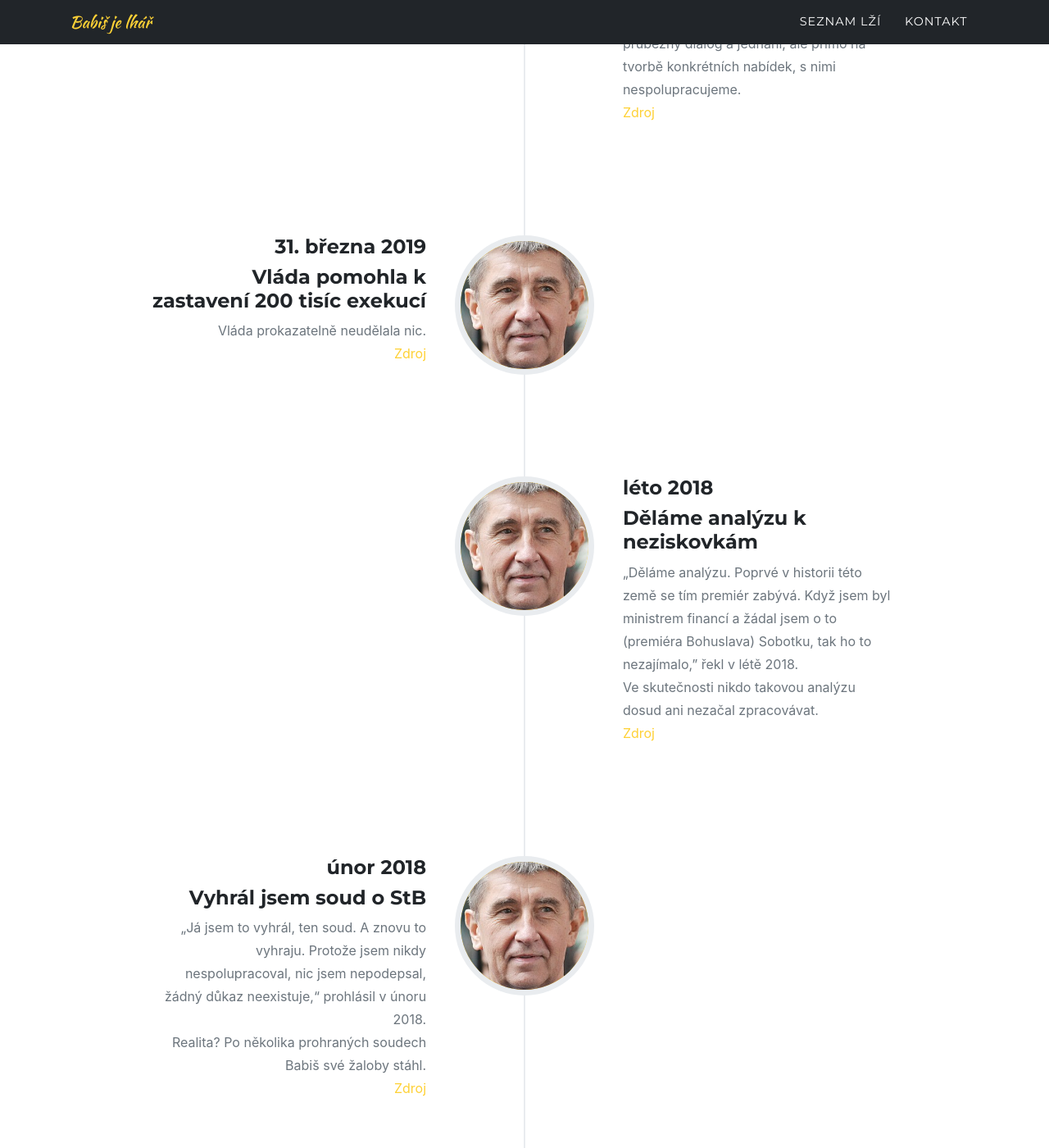
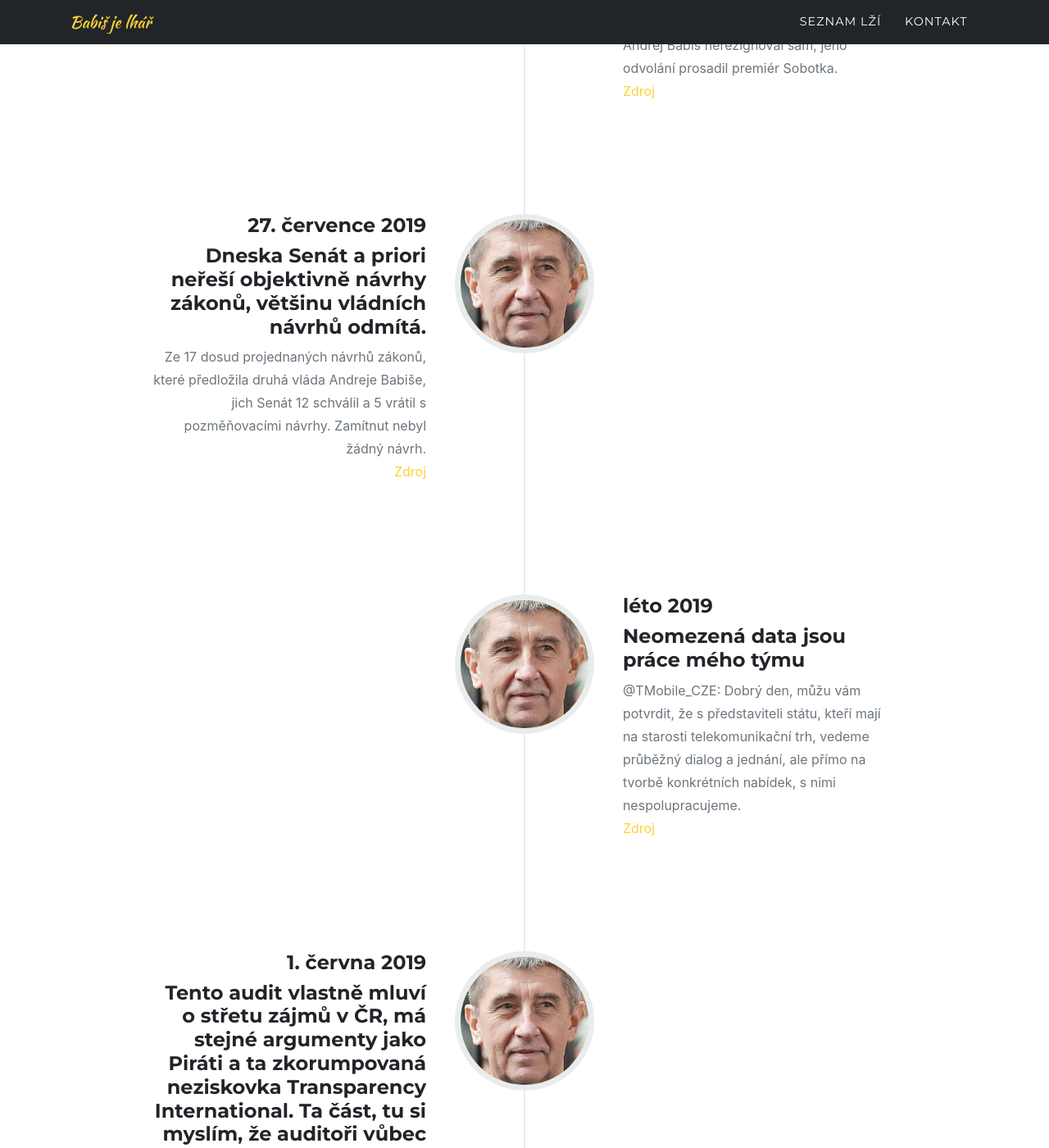
Before and after one commit to xsuchy/babisjelhar, a Jekyll site: the page built from index.md, in a window 1280 px wide and 1400 px high, scrolled down 11746 px. Shown: the whole window at 82% size. Built offline with Jekyll 4.4.1, drawn with Linux system fonts in a browser that asks for light colours; some web fonts are replaced; some of the changed text lies outside the part shown.

Commit message:
dalsi varka lzi

```diff
--- a/_data/sitetext.yml
+++ b/_data/sitetext.yml
@@ -109,9 +109,21 @@ timeline:
         year: "27. července 2019"
         desc: "Postup expremiéra Sobotky byl opřen o ustanovení koaliční smlouvy a byl s ní v souladu, neboť ministři měli dle koaliční smlouvy respektovat zásadu morální bezúhonnosti, která byla chováním Andreje Babiše zpochybněna.<br>[Zdroj](https://demagog.cz/vyrok/18257)"
         image: assets/img/timeline/1.jpg
+      - title: "Stejně to bylo i s mým odvoláním, které neprosadil (Sobotka, pozn.), tak jsem rezignoval sám."
+        year: "27. července 2019"
+        desc: "Andrej Babiš nerezignoval sám, jeho odvolání prosadil premiér Sobotka.<br>[Zdroj](https://demagog.cz/vyrok/18268)"
+        image: assets/img/timeline/1.jpg
+      - title: "Dneska Senát a priori neřeší objektivně návrhy zákonů, většinu vládních návrhů odmítá."
+        year: "27. července 2019"
+        desc: "Ze 17 dosud projednaných návrhů zákonů, které předložila druhá vláda Andreje Babiše, jich Senát 12 schválil a 5 vrátil s pozměňovacími návrhy. Zamítnut nebyl žádný návrh.<br>[Zdroj](https://demagog.cz/vyrok/18267)"
+        image: assets/img/timeline/1.jpg
       - title: "Neomezená data jsou práce mého týmu"
         year: "léto 2019"
         desc: "@TMobile_CZE: Dobrý den, můžu vám potvrdit, že s představiteli státu, kteří mají na starosti telekomunikační trh, vedeme průběžný dialog a jednání, ale přímo na tvorbě konkrétních nabídek, s nimi nespolupracujeme. <br> [Zdroj](https://zpravy.aktualne.cz/ekonomika/data-babis/r~77a4d410910011e9b6a9ac1f6b220ee8/)"
+        image: assets/img/timeline/1.jpg
+      - title: "Tento audit vlastně mluví o střetu zájmů v ČR, má stejné argumenty jako Piráti a ta zkorumpovaná neziskovka Transparency International. Ta část, tu si myslím, že auditoři vůbec nepsali a že to psali nějaký český lidi."
+        year: "1. června 2019"
+        desc: "Návrh zprávy auditorů uvádí argumenty podobné těm, které uvádějí i Piráti nebo Transparency International. Také vychází ze stejných předpisů a zákonů. Nelze ale přisuzovat autorství jiným osobám. Korupce Transparency International není prokázána. <br>[Zdroj](https://demagog.cz/vyrok/17998)"
         image: assets/img/timeline/1.jpg
       - title: "Vláda pomohla k zastavení 200 tisíc exekucí"
         year: "31. března 2019"
```
